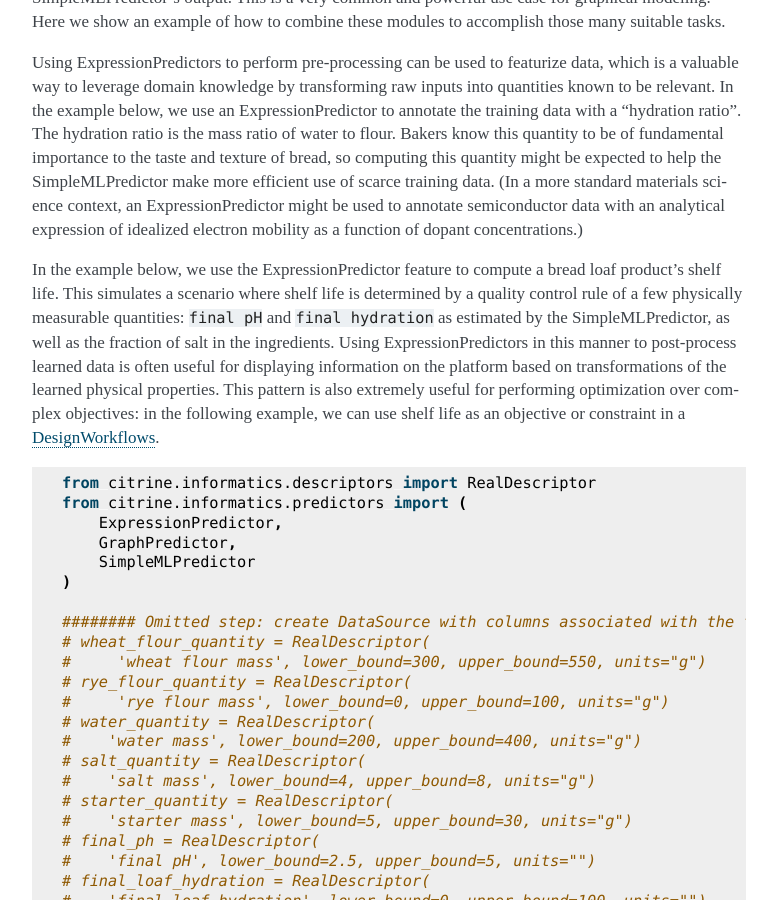
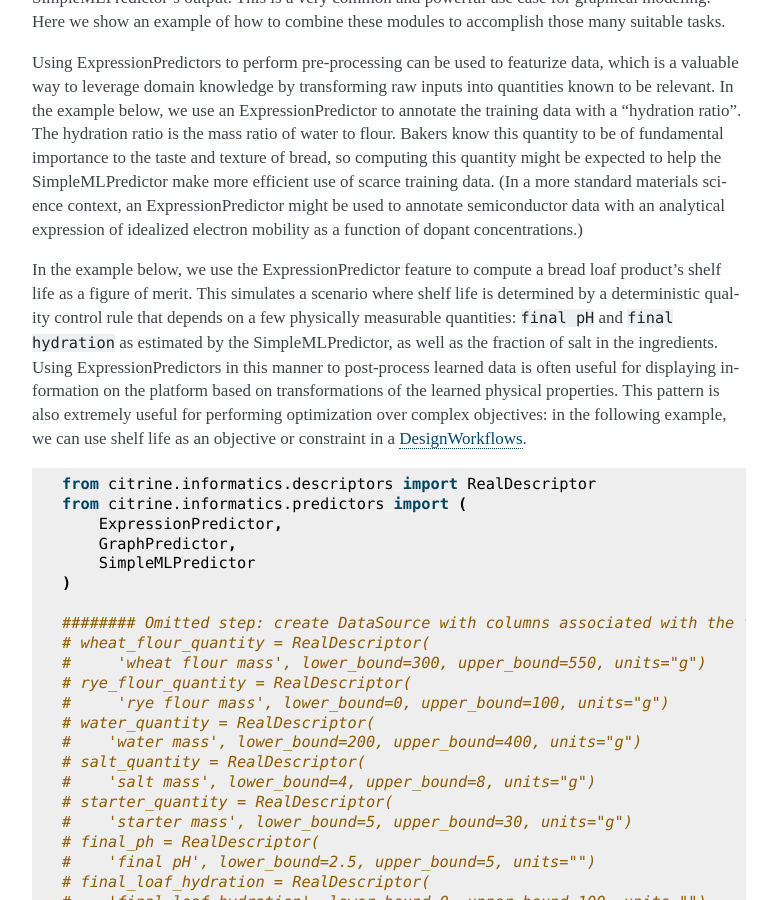
Before and after one commit to CitrineInformatics/citrine-python, a Sphinx documentation site: the page built from docs/source/workflows/predictors.rst, in a window 1280 px wide and 900 px high, scrolled down 8604 px. Shown: the whole window, without its empty margins (376-1153 px from the left). Built offline with Sphinx 7.4.7, drawn with Linux system fonts in a browser that asks for light colours.

Commit message:
Clarify shelf life as figure of merit.

```diff
--- a/docs/source/workflows/predictors.rst
+++ b/docs/source/workflows/predictors.rst
@@ -411,8 +411,8 @@ The hydration ratio is the mass ratio of water to flour.
 Bakers know this quantity to be of fundamental importance to the taste and texture of bread, so computing this quantity might be expected to help the SimpleMLPredictor make more efficient use of scarce training data.
 (In a more standard materials science context, an ExpressionPredictor might be used to annotate semiconductor data with an analytical expression of idealized electron mobility as a function of dopant concentrations.)
 
-In the example below, we use the ExpressionPredictor feature to compute a bread loaf product's shelf life.
-This simulates a scenario where shelf life is determined by a quality control rule of a few physically measurable quantities: ``final pH`` and ``final hydration`` as estimated by the SimpleMLPredictor, as well as the fraction of salt in the ingredients.
+In the example below, we use the ExpressionPredictor feature to compute a bread loaf product's shelf life as a figure of merit.
+This simulates a scenario where shelf life is determined by a deterministic quality control rule that depends on a few physically measurable quantities: ``final pH`` and ``final hydration`` as estimated by the SimpleMLPredictor, as well as the fraction of salt in the ingredients.
 Using ExpressionPredictors in this manner to post-process learned data is often useful for displaying information on the platform based on transformations of the learned physical properties.
 This pattern is also extremely useful for performing optimization over complex objectives: in the following example, we can use shelf life as an objective or constraint in a :doc:`DesignWorkflows <design_workflows>`.
 
```
